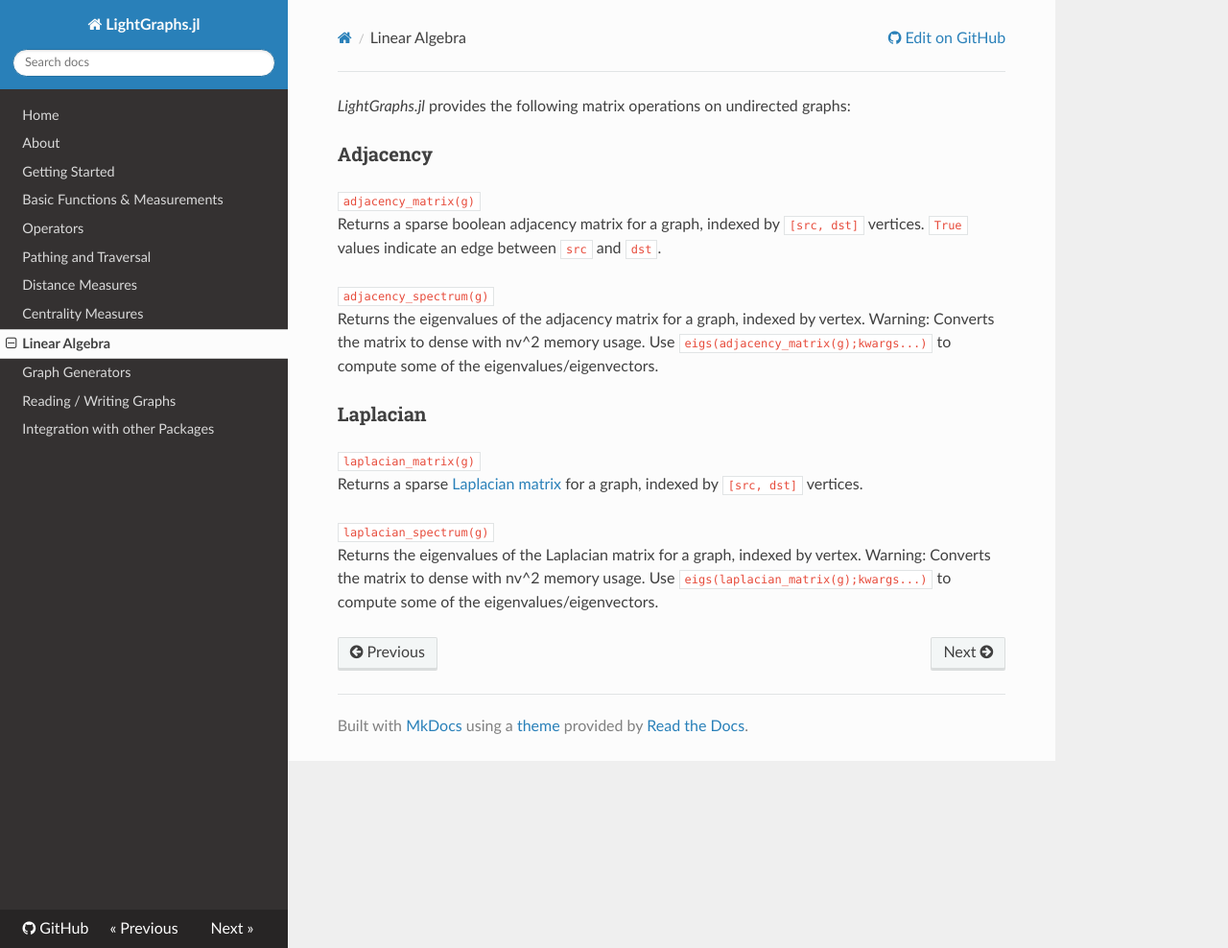
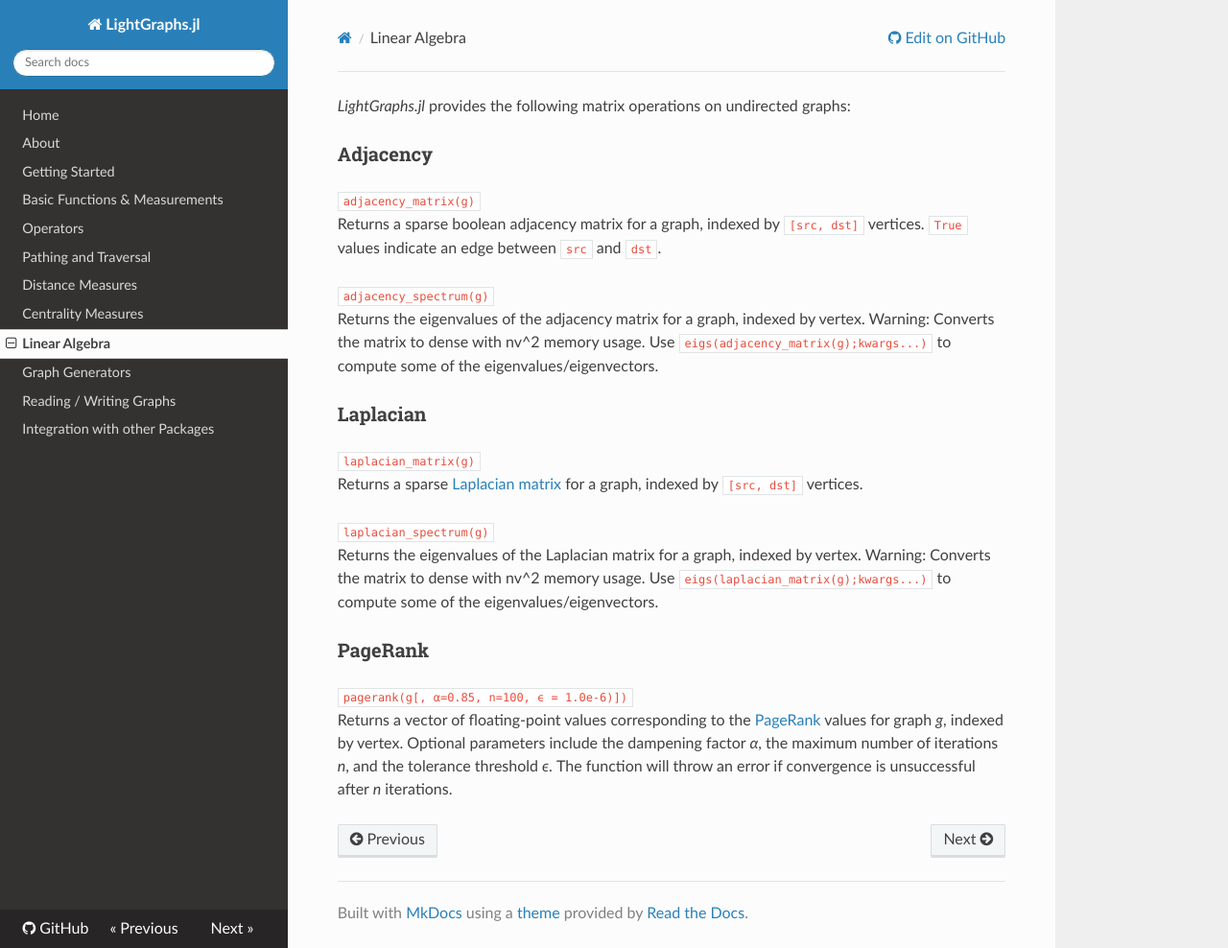
Before and after one commit to sbromberger/LightGraphs.jl, an MkDocs documentation site: the page built from doc/linalg.md, in a window 1280 px wide and 988 px high. Shown: the whole window at 96% size. Built offline with MkDocs 1.6.1, drawn with Linux system fonts in a browser that asks for light colours; nearby versions of some CDN libraries; old or Windows-style settings are respelled for this version of MkDocs.

Commit message:
pagerank, license cleanup

```diff
--- a/doc/linalg.md
+++ b/doc/linalg.md
@@ -15,3 +15,12 @@ Returns a sparse [Laplacian matrix](https://en.wikipedia.org/wiki/Laplacian_matr
 
 `laplacian_spectrum(g)`
 Returns the eigenvalues of the Laplacian matrix for a graph, indexed by vertex. Warning: Converts the matrix to dense with nv^2 memory usage. Use `eigs(laplacian_matrix(g);kwargs...)` to compute some of the eigenvalues/eigenvectors.
+
+
+### PageRank
+`pagerank(g[, α=0.85, n=100, ϵ = 1.0e-6)])`
+Returns a vector of floating-point values corresponding to the
+[PageRank](http://en.wikipedia.org/wiki/PageRank) values for graph *g*, indexed
+by vertex. Optional parameters include the dampening factor *α*, the maximum
+number of iterations *n*, and the tolerance threshold *ϵ*. The function will
+throw an error if convergence is unsuccessful after *n* iterations.
```
Also changed, not shown: LICENSE.md (+57 -1 lines), 15 other files.
